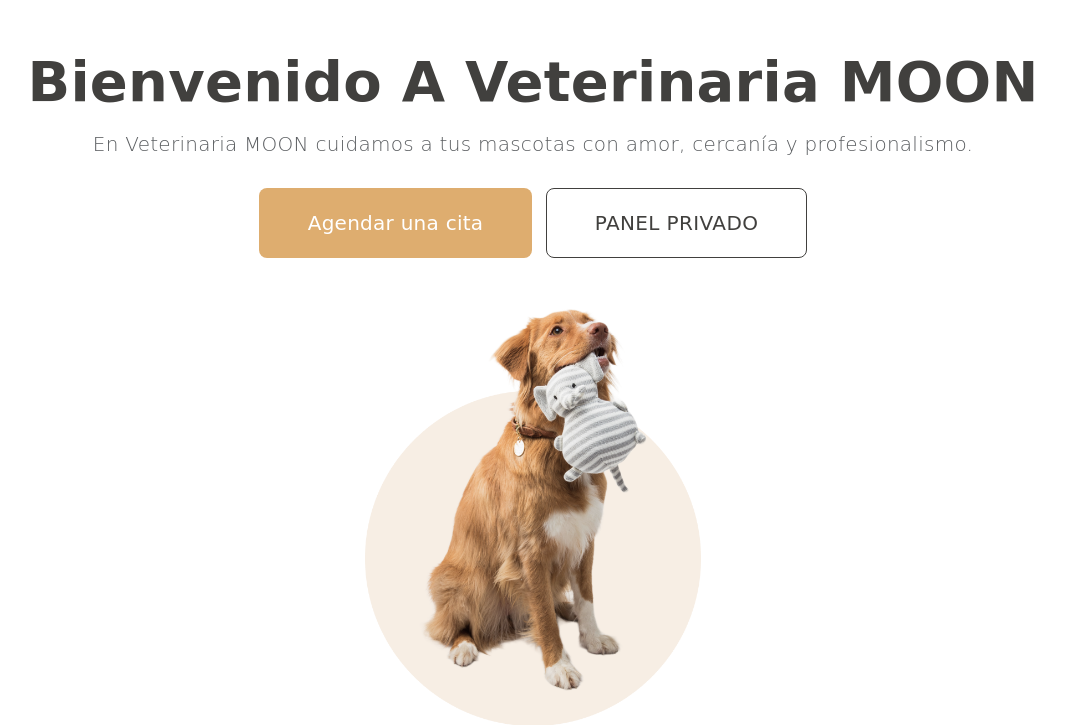
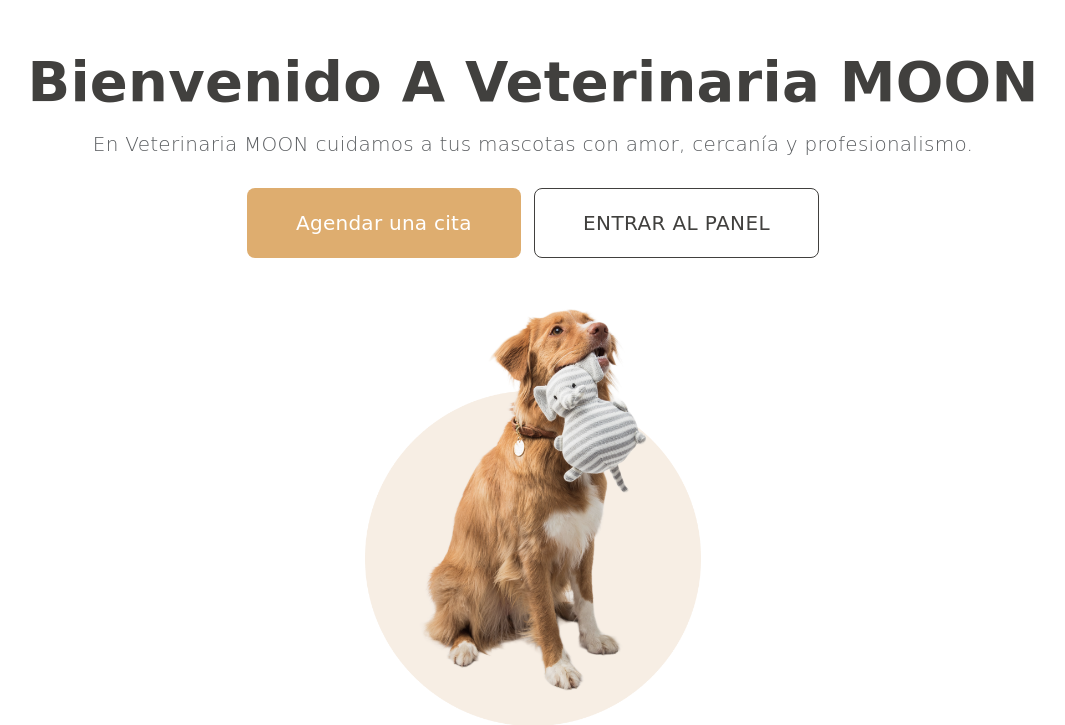
Before and after one commit to camilatuso9119-coder/Mi-proyecto, a Django app: template inicio/templates/public/index.html in a window 1280 px wide. Shown: the part 190-915 px from the top of the page, without its empty margins (107-1172 px from the left). Run offline with Django 3.2, Linux system fonts and the light colour scheme; the template is opened without the code that fills it, so the values that code supplies are empty; some libraries are stand-ins or nearby versions; some web fonts are replaced.

Commit message:
Suavicé la entrada al panel

```diff
--- a/inicio/templates/public/index.html
+++ b/inicio/templates/public/index.html
@@ -16,7 +16,7 @@
       <h1 class="display-4 fw-bold">Bienvenido a Veterinaria MOON</h1>
       <p class="lead text-muted mb-4">En Veterinaria MOON cuidamos a tus mascotas con amor, cercanía y profesionalismo.</p>
       <a href="{% url 'book' %}" class="btn btn-primary btn-lg me-2">Agendar una cita</a>
-      <a href="{% url 'login' %}" class="btn btn-outline-dark btn-lg">Panel privado</a>
+      <a href="{% url 'login' %}" class="btn btn-outline-dark btn-lg">Entrar al panel</a>
     </div>
     <div class="text-center">
       <img src="{% static 'public/images/banner-img.png' %}" alt="Banner" class="img-fluid" style="max-height:420px;">
```
